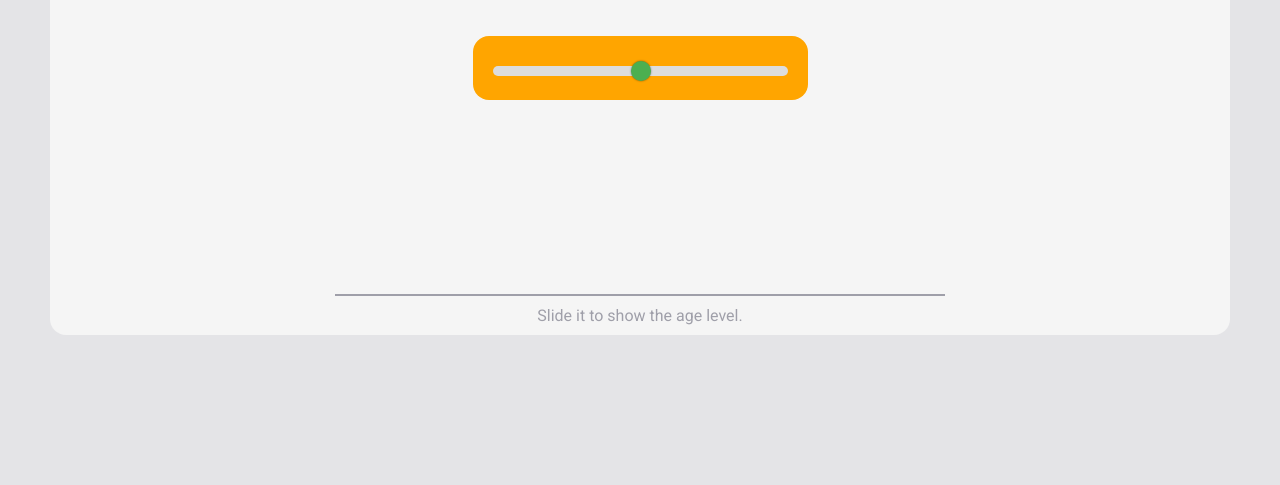
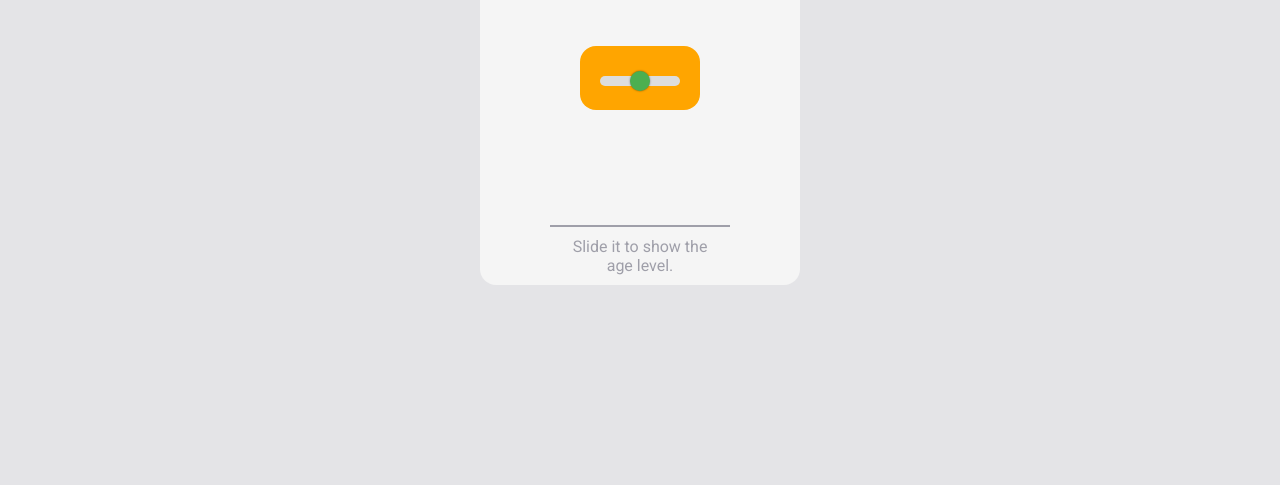
Before and after one commit to welcabx/ageSlider, a plain HTML site: page index.html in a window 1280 px wide. Shown: the part 315-800 px from the top of the page. Drawn offline with Linux system fonts and the light colour scheme.

Commit message:
set the main-containers width and height to both 50%

```diff
--- a/style/main.css
+++ b/style/main.css
@@ -57,8 +57,8 @@ h1 {
 
 #main-container {
     background-color: whitesmoke;
-    width: calc(100vw - 100px);
-    height: calc(100vh - 300px);
+    width: 25%;
+    height: 50%;
     display: flex;
     flex-direction: column;
     align-items: center;
```
